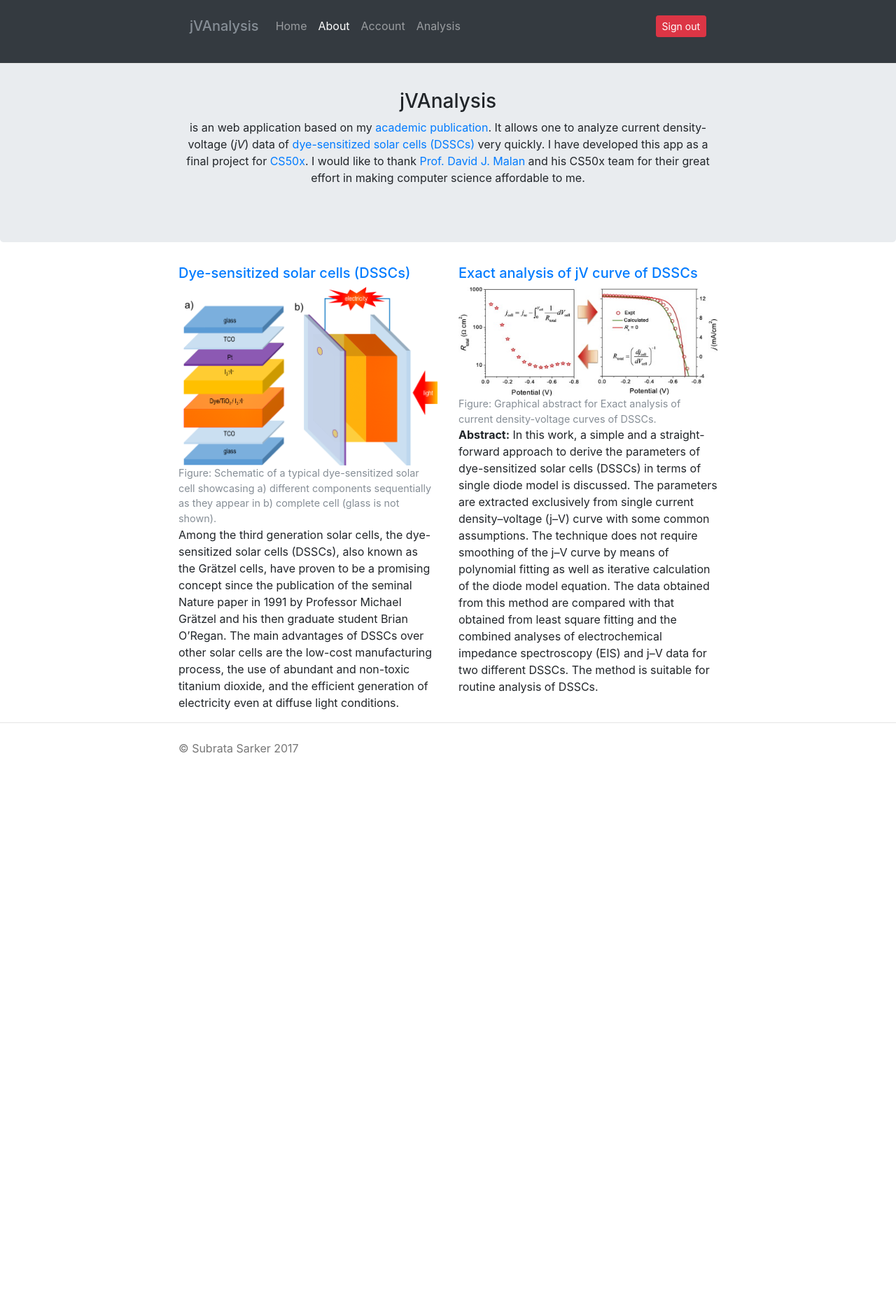
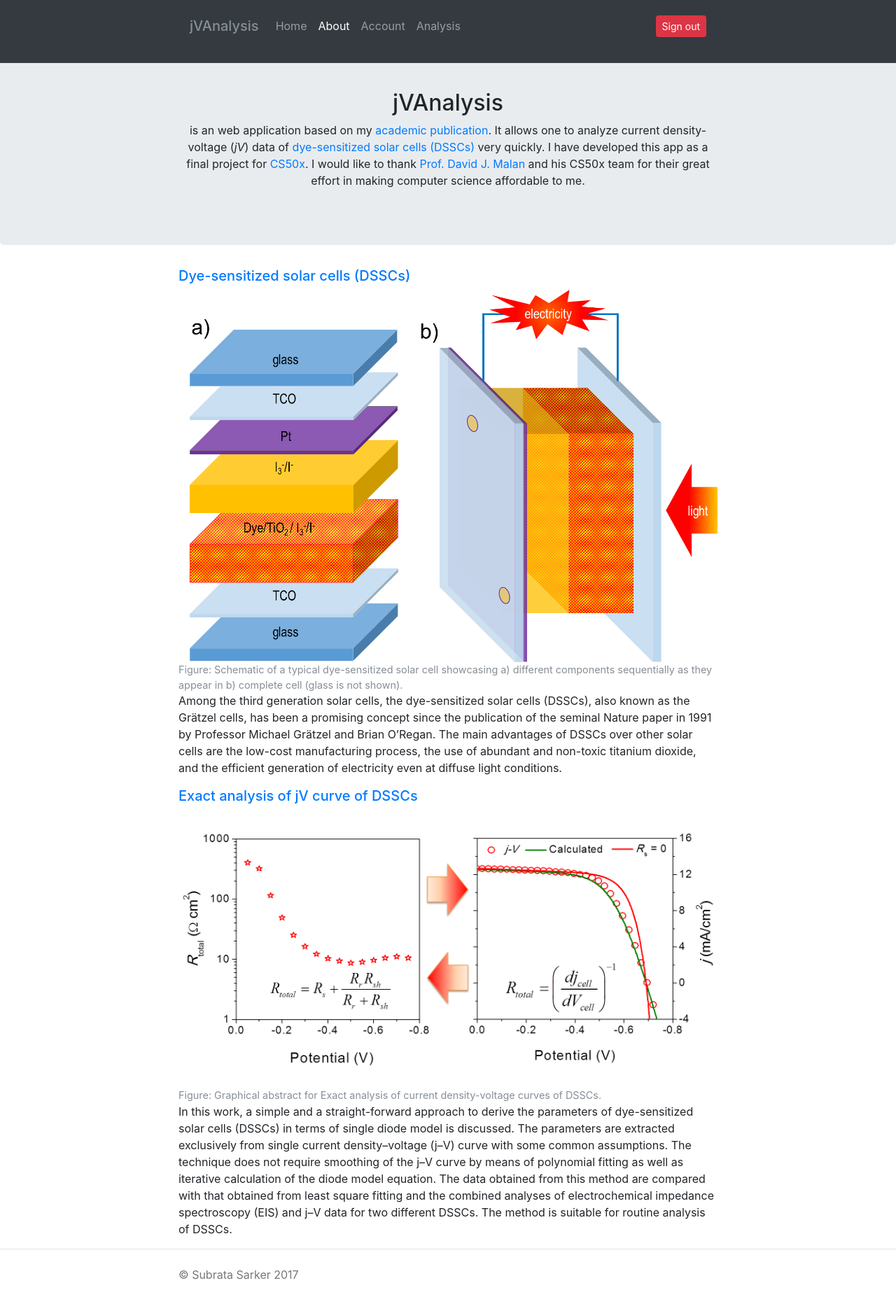
Before and after one commit to picklu/jvanalysis, a Flask app: page /about in a window 1280 px wide. Shown: the whole page at 70% size. Before the commit the page ends 1076 px from the top, so only its background shows below. Run offline with Flask 2, Linux system fonts and the light colour scheme; some libraries are stand-ins or nearby versions.

Commit message:
Use full row for dsscs and exact analaysis in about

```diff
--- a/jvanalysis/templates/about.html
+++ b/jvanalysis/templates/about.html
@@ -2,7 +2,7 @@
 
 {% block jumbotron %}
 <div class="content-jumbotron">
-    <h3>jVAnalysis</h3>
+    <h2>jVAnalysis</h2>
     <p class="text-justified">is an web application based on my <a href="#exact-analysis">academic publication</a>. It allows one to analyze current density-voltage (<em>jV</em>) data of <a href="#dsscs">dye-sensitized solar cells (DSSCs)</a> very quickly.
     I have developed this app as a final project for <a href="https://www.edx.org/course/introduction-computer-science-harvardx-cs50x?gclid=Cj0KCQiAlpDQBRDmARIsAAW6-DOoBuZxFKkfQESMDB36biQ8runJDadTTe25aBIEVi2Ewwej8BFMHUIaArBdEALw_wcB" target="_blank">CS50x</a>. I would like to thank <a href="https://en.wikipedia.org/wiki/David_J._Malan" target="_blank">Prof. David J. Malan</a> and his CS50x team for their great effort in making computer science affordable to me.</p>
 </div>
@@ -10,20 +10,22 @@
 
 {% block content %}
 <div class="row">
-    <div class="col-md-6">
+    <div class="col-md-12">
         <h5 id="dsscs"><a href="https://en.wikipedia.org/wiki/Dye-sensitized_solar_cell" target="_blank">Dye-sensitized solar cells (DSSCs)</a></h5>
         <img class="img-fluid" src="{{ url_for("static", filename="images/dssc.png") }}" alt="schemactic of a dssc"></img>
         <figcaption class="figure-caption">Figure: Schematic of a typical dye-sensitized solar cell showcasing a) different components sequentially as they appear in b) complete cell (glass is not shown).</figcaption>
         <p class="text-justified">
-            Among the third generation solar cells, the dye-sensitized solar cells (DSSCs), also known as the Grätzel cells, have proven to be a promising concept since the publication of the seminal Nature paper in 1991 by Professor Michael Grätzel and his then graduate student Brian O’Regan. The main advantages of DSSCs over other solar cells are the low-cost manufacturing process, the use of abundant and non-toxic titanium dioxide, and the efficient generation of electricity even at diffuse light conditions.
+            Among the third generation solar cells, the dye-sensitized solar cells (DSSCs), also known as the Grätzel cells, has been a promising concept since the publication of the seminal Nature paper in 1991 by Professor Michael Grätzel and Brian O’Regan. The main advantages of DSSCs over other solar cells are the low-cost manufacturing process, the use of abundant and non-toxic titanium dioxide, and the efficient generation of electricity even at diffuse light conditions.
         </p>
     </div>
-    <div class="col-md-6">
+</div>
+<div class="row">
+    <div class="col-md-12">
         <h5 id="exact-analysis"><a href="http://www.sciencedirect.com/science/article/pii/S0038092X15001243" target="_blank">Exact analysis of jV curve of DSSCs</a></h5>
-        <img class="img-fluid" src="{{ url_for("static", filename="images/exact_analysis.jpg") }}" alt="graphical abstract of exact analysis of jV curves of DSSCs"></img>
+        <img class="img-fluid" src="{{ url_for("static", filename="images/exact_analysis.png") }}" alt="graphical abstract of exact analysis of jV curves of DSSCs"></img>
         <figcaption class="figure-caption">Figure: Graphical abstract for Exact analysis of current density-voltage curves of DSSCs.</figcaption>
         <p class="text-justified">
-            <b>Abstract:</b> In this work, a simple and a straight-forward approach to derive the parameters of dye-sensitized solar cells (DSSCs) in terms of single diode model is discussed. The parameters are extracted exclusively from single current density–voltage (j–V) curve with some common assumptions. The technique does not require smoothing of the j–V curve by means of polynomial fitting as well as iterative calculation of the diode model equation. The data obtained from this method are compared with that obtained from least square fitting and the combined analyses of electrochemical impedance spectroscopy (EIS) and j–V data for two different DSSCs. The method is suitable for routine analysis of DSSCs.
+            In this work, a simple and a straight-forward approach to derive the parameters of dye-sensitized solar cells (DSSCs) in terms of single diode model is discussed. The parameters are extracted exclusively from single current density–voltage (j–V) curve with some common assumptions. The technique does not require smoothing of the j–V curve by means of polynomial fitting as well as iterative calculation of the diode model equation. The data obtained from this method are compared with that obtained from least square fitting and the combined analyses of electrochemical impedance spectroscopy (EIS) and j–V data for two different DSSCs. The method is suitable for routine analysis of DSSCs.
         </p>
     </div>
 </div>
```
Also changed, not shown: jvanalysis/static/images/exact_analysis.png (added).
